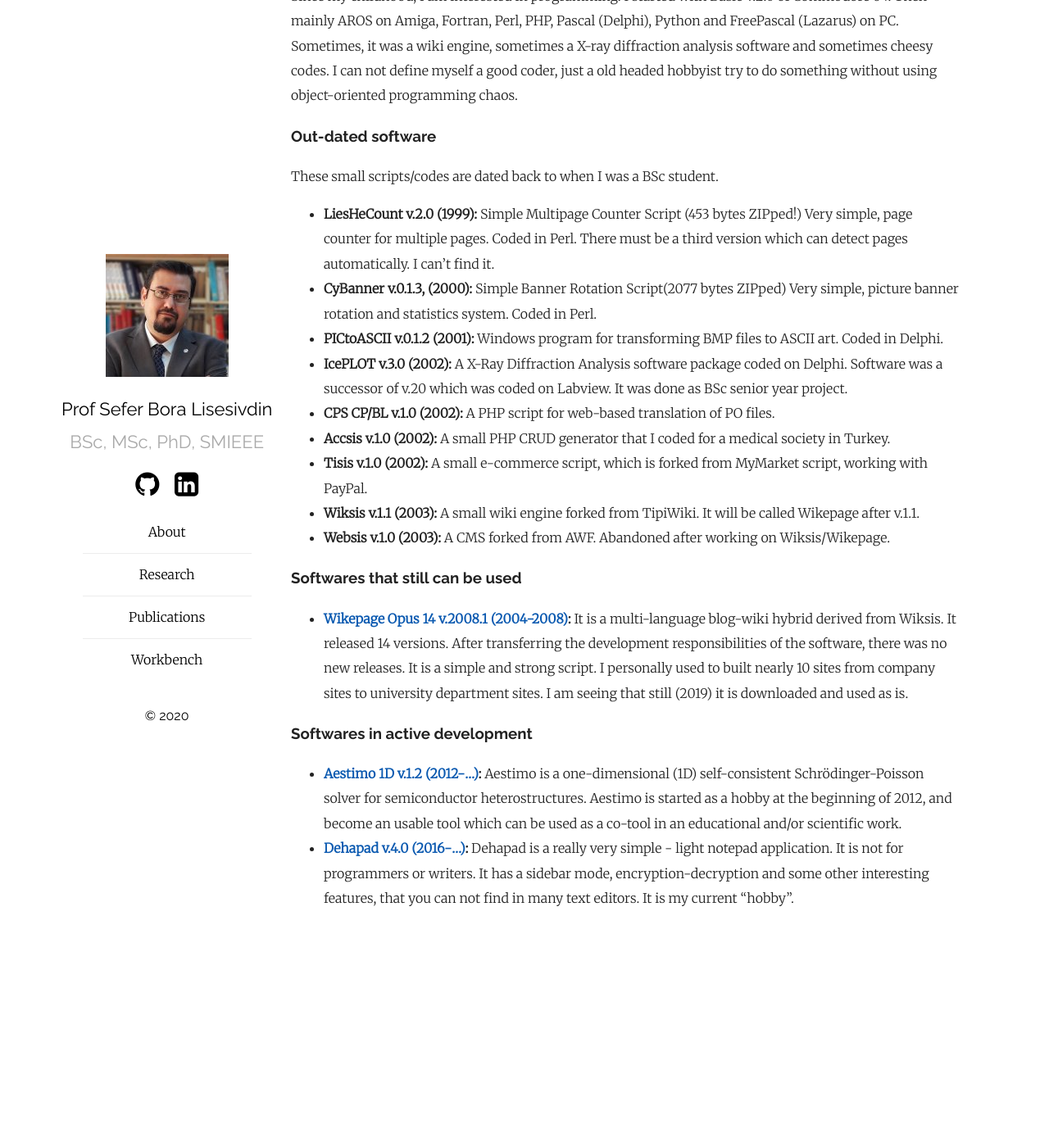
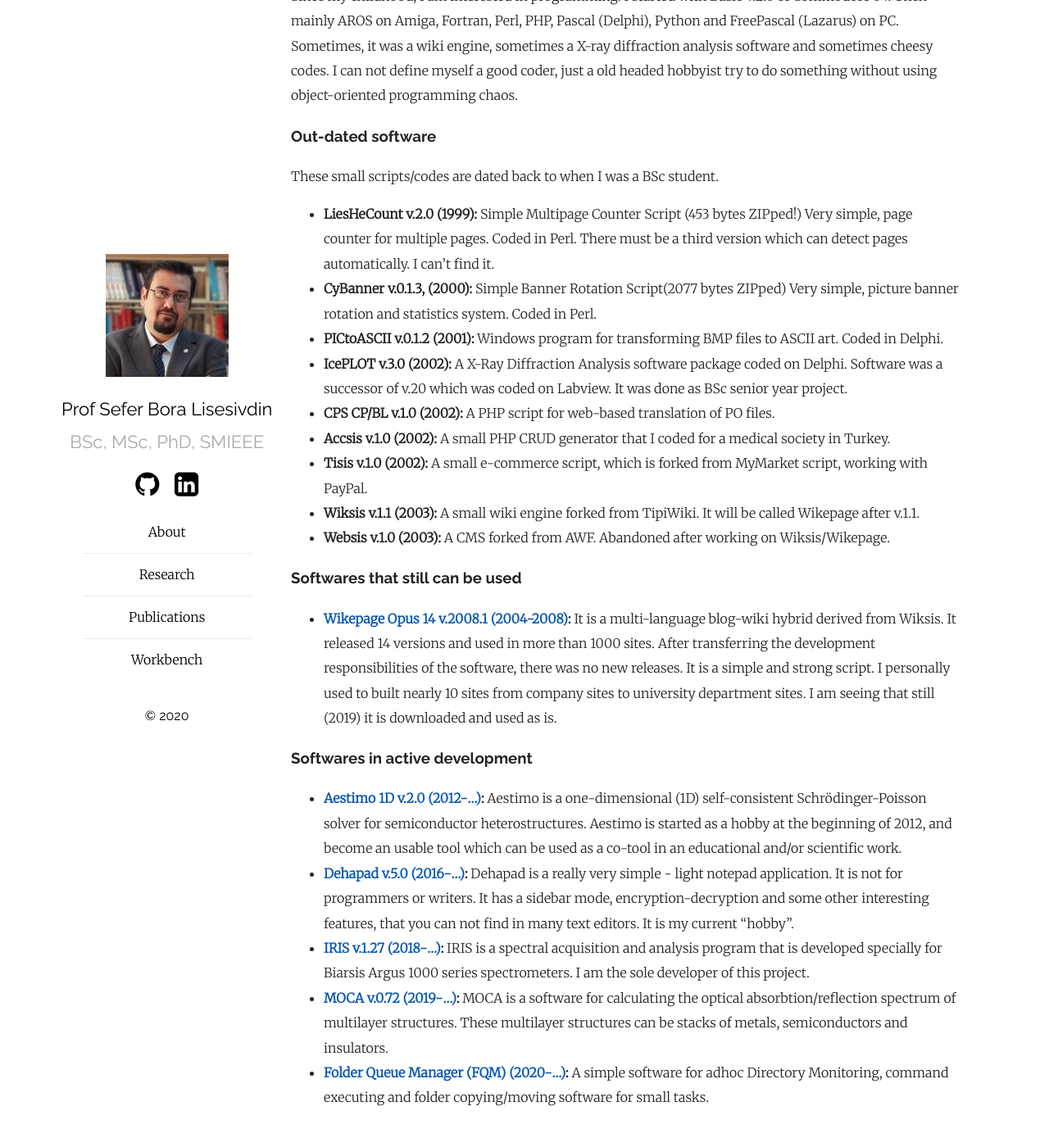
Before and after one commit to sblisesivdin/sblisesivdin.github.io, a Jekyll site: the page built from workbench.md, in a window 1280 px wide and 1400 px high, scrolled down 1851 px. Shown: the top 1389 px of the window at 82% size. Built offline with Jekyll 4.4.1, drawn with Linux system fonts in a browser that asks for light colours; our own code applies the rules of GitHub Pages for plain Markdown files; before the commit the page ends 3008 px from its top, so only the background shows below that.

Commit message:
Update workbench.md

```diff
--- a/workbench.md
+++ b/workbench.md
@@ -63,9 +63,12 @@ These small scripts/codes are dated back to when I was a BSc student.
 
 ### Softwares that still can be used
 
-* **[Wikepage Opus 14 v.2008.1 (2004-2008)](http://www.wikepage.org):** It is a multi-language blog-wiki hybrid derived from Wiksis. It released 14 versions. After transferring the development responsibilities of the software, there was no new releases. It is a simple and strong script. I personally used to built nearly 10 sites from company sites to university department sites. I am seeing that still (2019) it is downloaded and used as is.
+* **[Wikepage Opus 14 v.2008.1 (2004-2008)](http://www.wikepage.org):** It is a multi-language blog-wiki hybrid derived from Wiksis. It released 14 versions and used in more than 1000 sites. After transferring the development responsibilities of the software, there was no new releases. It is a simple and strong script. I personally used to built nearly 10 sites from company sites to university department sites. I am seeing that still (2019) it is downloaded and used as is.
 
 ### Softwares in active development
 
-* **[Aestimo 1D v.1.2 (2012-...)](http://www.aestimosolver.org):** Aestimo is a one-dimensional (1D) self-consistent Schrödinger-Poisson solver for semiconductor heterostructures. Aestimo is started as a hobby at the beginning of 2012, and become an usable tool which can be used as a co-tool in an educational and/or scientific work.
-* **[Dehapad v.4.0 (2016-...)](https://sblisesivdin.github.io/dehapad):** Dehapad is a really very simple - light notepad application. It is not for programmers or writers.  It has a sidebar mode, encryption-decryption and some other interesting features, that you can not find in many text editors. It is my current "hobby".
+* **[Aestimo 1D v.2.0 (2012-...)](http://www.aestimosolver.org):** Aestimo is a one-dimensional (1D) self-consistent Schrödinger-Poisson solver for semiconductor heterostructures. Aestimo is started as a hobby at the beginning of 2012, and become an usable tool which can be used as a co-tool in an educational and/or scientific work.
+* **[Dehapad v.5.0 (2016-...)](https://sblisesivdin.github.io/dehapad):** Dehapad is a really very simple - light notepad application. It is not for programmers or writers.  It has a sidebar mode, encryption-decryption and some other interesting features, that you can not find in many text editors. It is my current "hobby".
+* **[IRIS v.1.27 (2018-...)](https://www.biarsis.com/products/iris-software):** IRIS is a spectral acquisition and analysis program that is developed specially for Biarsis Argus 1000 series spectrometers. I am the sole developer of this project.
+* **[MOCA v.0.72 (2019-...)](https://www.biarsis.com/):** MOCA is a software for calculating the optical absorbtion/reflection spectrum of multilayer structures. These multilayer structures can be stacks of metals, semiconductors and insulators.
+* **[Folder Queue Manager (FQM) (2020-...)](https://github.com/lrgresearch/Folder-Queue-Manager):** A simple software for adhoc Directory Monitoring, command executing and folder copying/moving software for small tasks.
```
